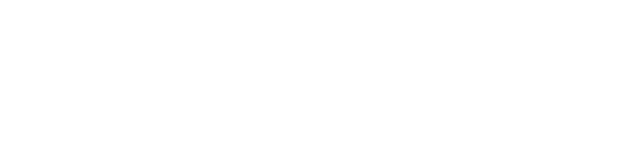
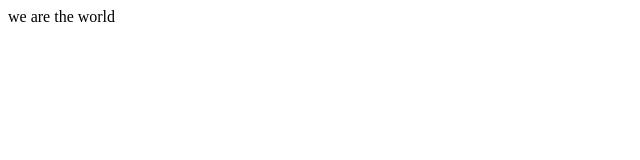
Before and after one commit to anima-regem/www, a plain HTML site: page index.htm in a window 1280 px wide. Shown: the whole page, without its empty margins (0-640 px from the left). Drawn offline with Linux system fonts and the light colour scheme.

Commit message:
Add via upload

```diff
--- a/index.htm
+++ b/index.htm
@@ -5,6 +5,6 @@
     <title>WWW</title>
   </head>
   <body>
-
-  </body>
+we are the world
+</body>
 </html>
```
